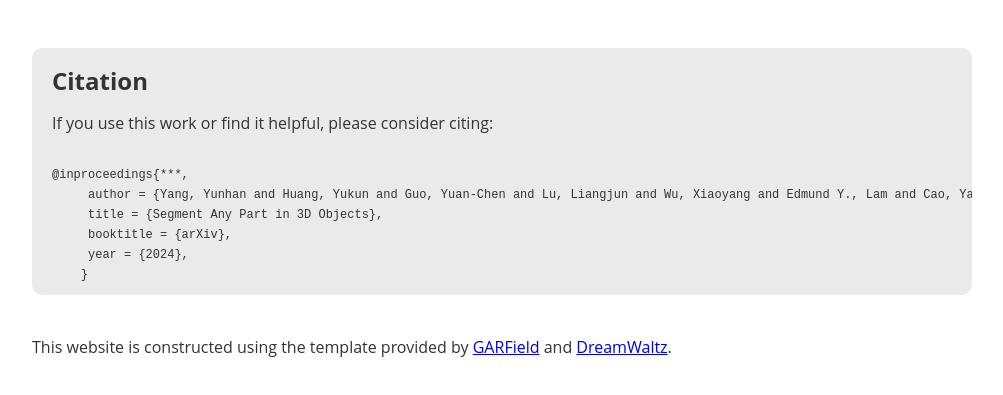
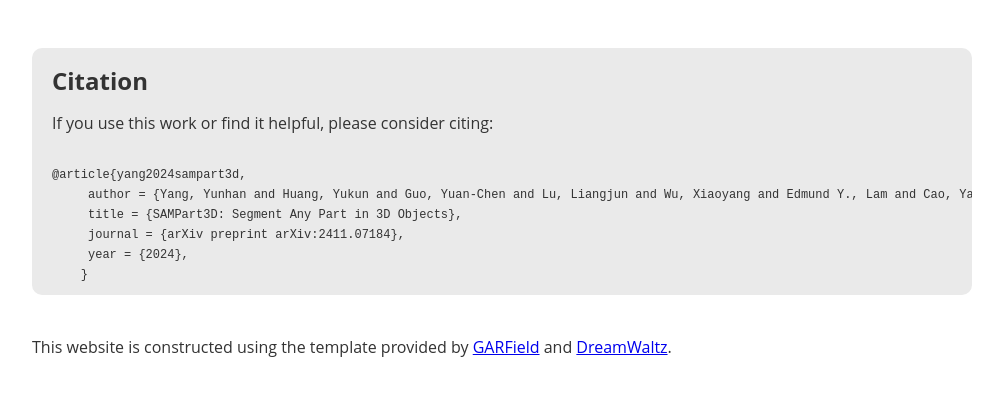
Before and after one commit to yhyang-myron/SAMPart3D-website, a plain HTML site: page index.html in a window 1280 px wide. Shown: the part 4038-4433 px from the top of the page, without its empty margins (138-1141 px from the left). Drawn offline with nearby package versions, Linux system fonts and the light colour scheme; some packages are replaced by stand-ins of ours; a script that the page names is missing.

Commit message:
Update index.html

```diff
--- a/index.html
+++ b/index.html
@@ -127,7 +127,7 @@
         <!-- TODO: Update arxiv/code/data link -->
         <div class="base-row add-top-padding">
             <!-- Paper -->
-            <a href="" target="_blank" class="link-block">
+            <a href="https://arxiv.org/abs/2411.07184v1" target="_blank" class="link-block">
                 <figure>
                     <img src="https://uploads-ssl.webflow.com/51e0d73d83d06baa7a00000f/5cab99df4998decfbf9e218e_paper-01.png"
                         alt="paper"
@@ -315,10 +315,10 @@
         <div class="section citation add-top-padding">
             <h1 id="abstract">Citation </h1>
             <p class="paragraph"> If you use this work or find it helpful, please consider citing: </p>
-            <pre id="codecell0">@inproceedings{***,
+            <pre id="codecell0">@article{yang2024sampart3d,
     &nbsp;author = {Yang, Yunhan and Huang, Yukun and Guo, Yuan-Chen and Lu, Liangjun and Wu, Xiaoyang and Edmund Y., Lam and Cao, Yan-Pei and Liu, Xihui},
-    &nbsp;title = {Segment Any Part in 3D Objects},
-    &nbsp;booktitle = {arXiv},
+    &nbsp;title = {SAMPart3D: Segment Any Part in 3D Objects},
+    &nbsp;journal = {arXiv preprint arXiv:2411.07184},
     &nbsp;year = {2024},
     } </pre>
                 </div>
```
